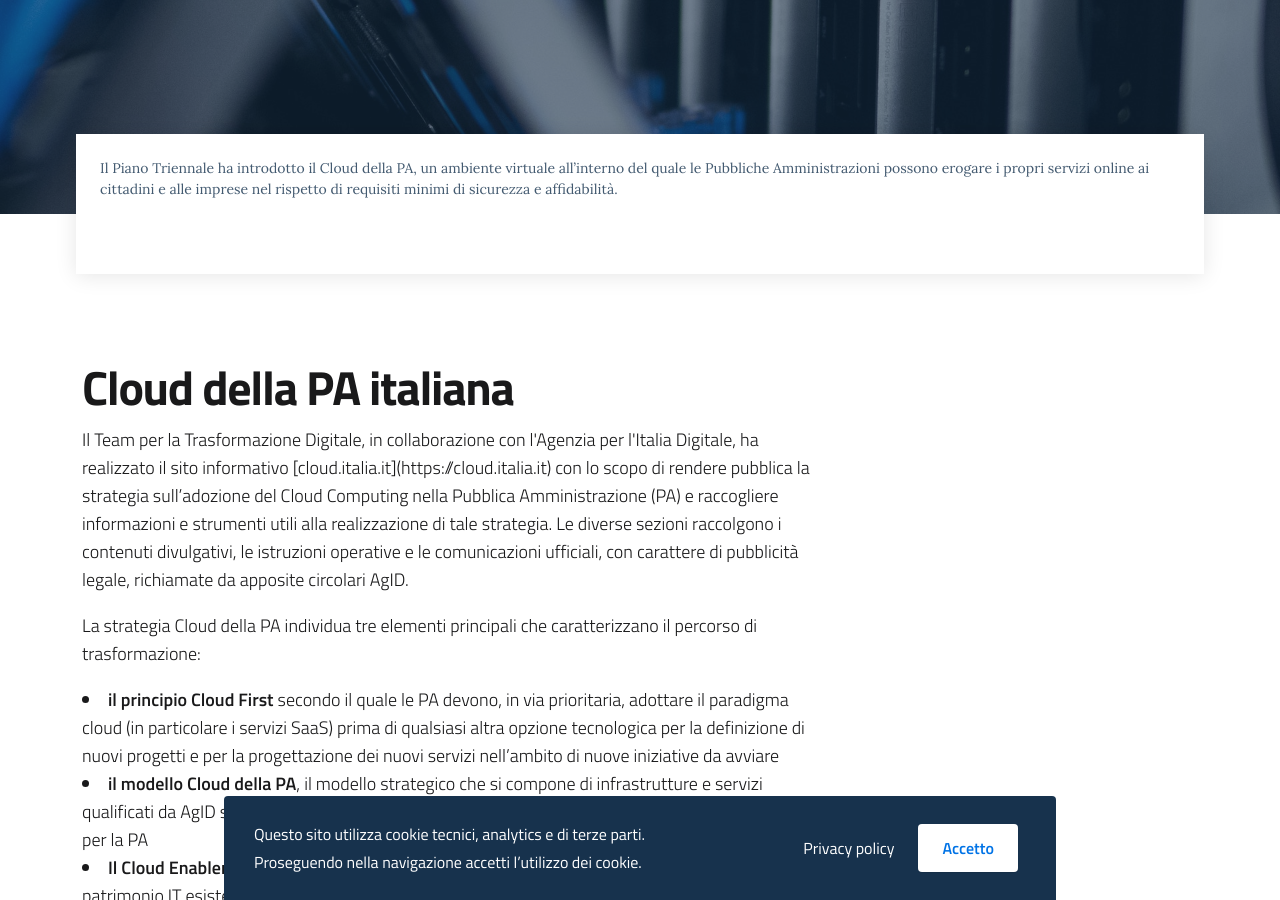
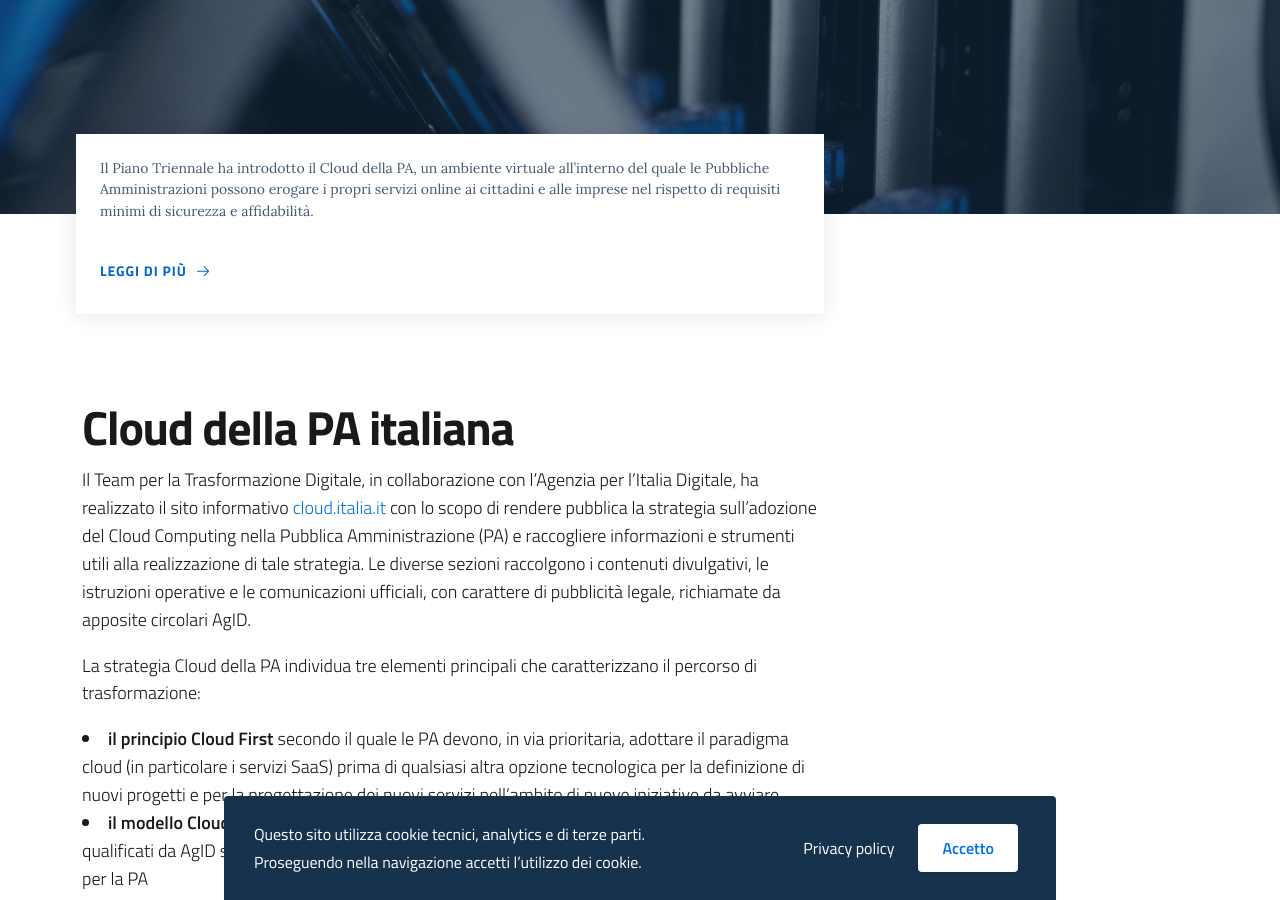
Before and after one commit to italia/cloud.italia.it, a Jekyll site: the page built from index.md, in a window 1280 px wide and 900 px high, scrolled down 679 px. Built offline with Jekyll 4.4.1, drawn with Linux system fonts in a browser that asks for light colours.

Commit message:
Main callout fix

```diff
--- a/_includes/hero.html
+++ b/_includes/hero.html
@@ -18,13 +18,19 @@
 </div>
 <div class="container">
   <div class="row">
-    <div class="col-12">
+    <div class="col-12 col-lg-8">
       <div class="card-wrapper card-space">
         <div class="card card-bg">
           <div class="card-body">
             <p class="card-text">
               Il Piano Triennale ha introdotto il Cloud della PA, un ambiente virtuale all’interno del quale le Pubbliche Amministrazioni possono erogare i propri servizi online ai cittadini e alle imprese nel rispetto di requisiti minimi di sicurezza e affidabilità.
             </p>
+            <a class="read-more" href="#cloud-della-pa-italiana">
+              <span class="text">Leggi di più</span>
+              <svg class="icon">
+                <use xlink:href="{{ site.baseurl }}/assets/bootstrap-italia/dist/svg/sprite.svg#it-arrow-right"></use>
+              </svg>
+            </a>
           </div>
         </div>
       </div>
--- a/_includes/home/home-sections.html
+++ b/_includes/home/home-sections.html
@@ -5,8 +5,8 @@
                 <article class="container my-4">
                     <div class="row">
                         <div class="col-12 col-lg-8">
-                            <h1>Cloud della PA italiana</h1>
-                            <p>
+                            <h1 id="cloud-della-pa-italiana">Cloud della PA italiana</h1>
+                            <p markdown="1">
                                 Il Team per la Trasformazione Digitale, in collaborazione con l'Agenzia per l'Italia
                                 Digitale, ha realizzato il sito informativo [cloud.italia.it](https://cloud.italia.it) con lo scopo di rendere
                                 pubblica la strategia sull’adozione del Cloud Computing nella Pubblica Amministrazione
```
Also changed, not shown: 1 other file.
